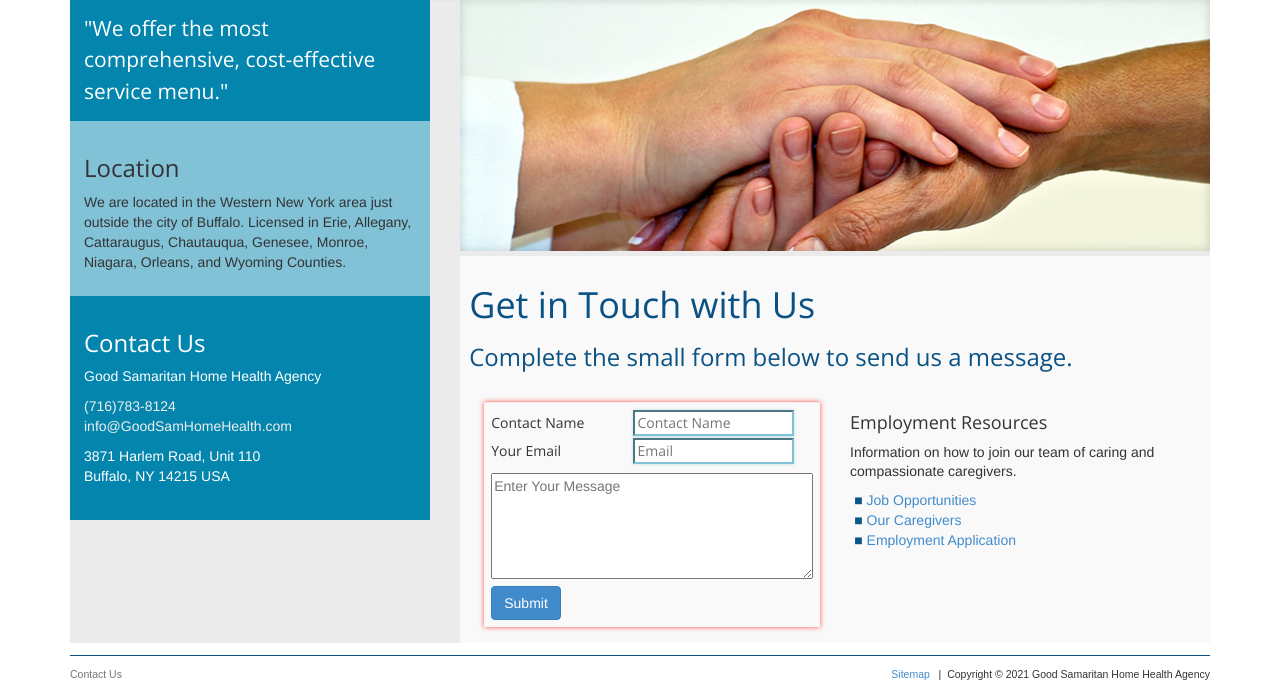
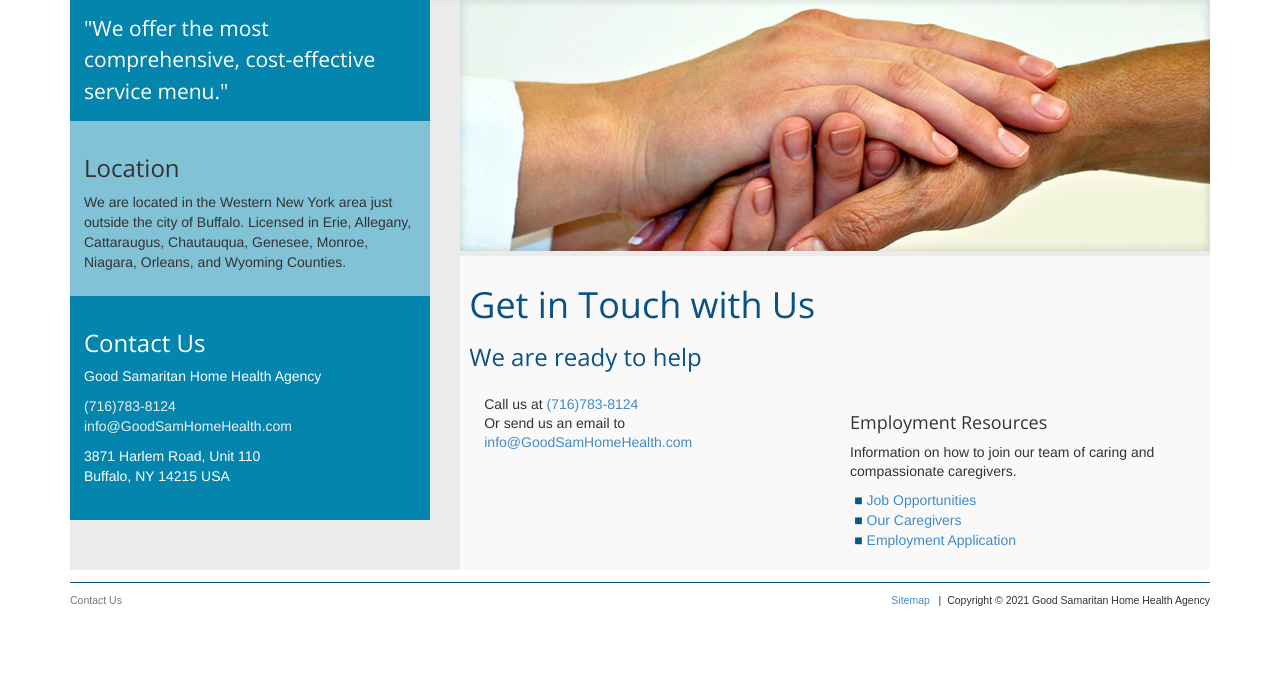
Before and after one commit to joshvito/goodsamhomehealth, a PHP site: page /contact/ in a window 1280 px wide. Shown: the part 179-871 px from the top of the page. After the commit the page ends 785 px from the top, so only its background shows below. Run offline with PHP 8.4, Linux system fonts and the light colour scheme; some libraries are stand-ins or nearby versions.

Commit message:
adds contact information to the contact page in place of the contact form.

```diff
--- a/contact/index.php
+++ b/contact/index.php
@@ -31,9 +31,11 @@
         <div class="main-image"><img alt="hero image elder care" src="../src/img/slide1-bg.png" style="display:none;"/></div>
         <div class="body-content">
             <h1>Get in Touch with Us</h1>
-            <h3 class="med-blu">Complete the small form below to send us a message.</h3>
-            <section name="contact form" class="col-xs-12 col-sm-6">
-                <?php @include('../src/includes/contact-form.php'); ?>
+            <h3 class="med-blu">We are ready to help</h3>
+            <section name="contact infromation" class="col-xs-12 col-sm-6">
+                <p>Call us at <span itemprop="telephone" content="+17167838124"><a href="tel:+17167838124">(716)783-8124</a></span><br />
+                   Or send us an email to <a href="mailto:info@goodsamhomehealth.com" class="squishy body-copy" itemprop="email">info@GoodSamHomeHealth.com</a>
+                </p>
             </section>
             <section name="employment details" class="col-xs-12 col-sm-6">
                 <h4>Employment Resources</h4>
@@ -71,37 +73,7 @@ $(document).ready(function (){
     $('.squishy.body-copy').squishy({maxWidth: 340, minSize: 12, maxSize:14});
     $('#page-title').replaceWith("<span id='page-title'>" + $('title').text().split('|')[0] + "</span>");
 
-
-    /*$("form[name='contact-form']").on("submit", function(e){
-        e.preventDefault();
-        formSubmit.go("form[name='contact-form']");
-        return false;
-    });*/
-
 });<!-- end doc ready -->
-
-var formSubmit = (function (){
-    var formId;
-    function go(FormId){
-        formId = $(FormId);
-        var url = formId.attr("action"),
-            formMethod = formId.attr("method");
-        $.ajax({
-            type: formMethod,
-            data: formId.serialize(),
-            url: url
-        })
-        .done(function(data, textStatus, jqXHR){
-            console.log(jqXHR);
-        })
-        .fail(function(){
-            console.log(error);
-        });
-    }
-    return {
-        go:go
-    };
-}());
 
 </script>
 </body>
```
